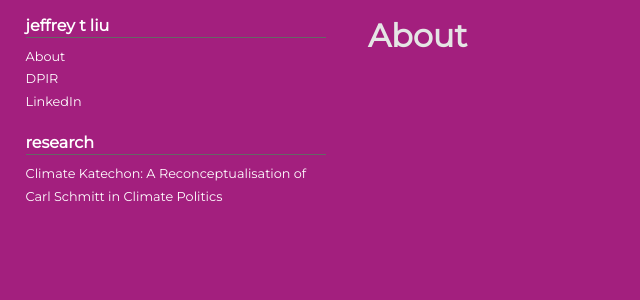
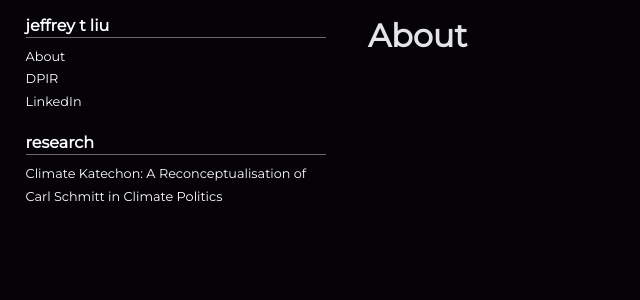
Before and after one commit to jeffrey-t-liu/jeffrey-t-liu.github.io, a Jekyll site: the page built from index.html, in a window 1280 px wide. Shown: the top 300 px of the page, without its empty margins (0-640 px from the left). Built offline with Jekyll 4.4.1, drawn with Linux system fonts in a browser that asks for light colours; the list of posts is cut into pages by our own code.

Commit message:
Update poole.css

```diff
--- a/public/css/poole.css
+++ b/public/css/poole.css
@@ -62,7 +62,7 @@ html {
 
 body {
   color: #fff;
-  background-color: #a31f7e;
+  background-color: #050308;
   -webkit-text-size-adjust: 100%;
       -ms-text-size-adjust: 100%;
 }
```
